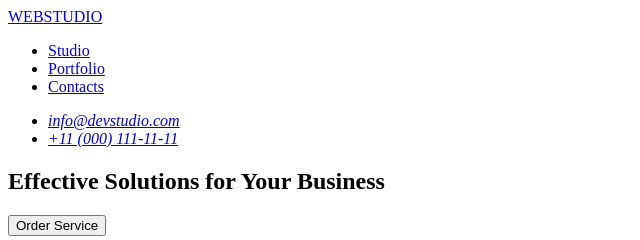
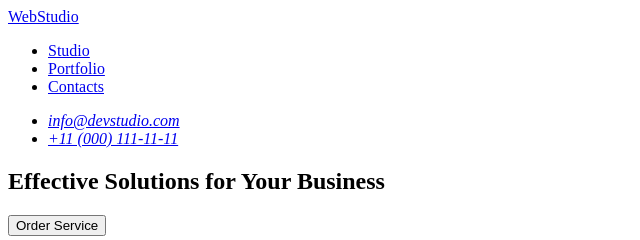
Before and after one commit to jure-s/goit-markup-hw-01, a plain HTML site: page index.html in a window 1280 px wide. Shown: the top 240 px of the page, 0-640 px from the left. Drawn offline with Linux system fonts and the light colour scheme.

Commit message:
Update index.html

```diff
--- a/index.html
+++ b/index.html
@@ -8,8 +8,9 @@
 <body>
     <!-- HEADER -->
     <header>
+        <nav>
         <a href="./index.html">
-            <span>WEB</span>STUDIO
+            WebStudio
         </a>
         <ul>
             <li>
@@ -22,13 +23,14 @@
                 <a href="./index.html">Contacts</a>
             </li>
         </ul>
+        </nav>
         <address>
         <ul>
             <li>
                 <a href="mailto:info@devstudio.com">info@devstudio.com</a>
             </li>
             <li>
-                <a href="tel:110001111111">+11 (000) 111-11-11</a>
+                <a href="tel:+110001111111">+11 (000) 111-11-11</a>
             </li>
         </ul>
         </address>
@@ -128,7 +130,7 @@
     <!-- FOOTER -->
     <footer>
         <a href="./index.html">
-            <span>WEB</span>STUDIO
+            WebStudio
         </a>
         <p>Increase the flow of customers and sales for your business with digital marketing & growth solutions.</p>
     </footer>
```
